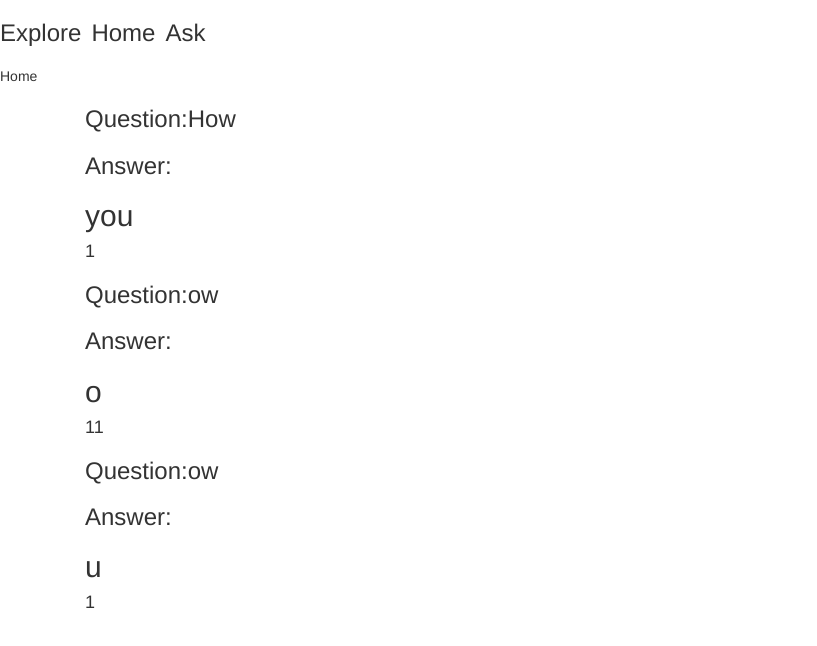
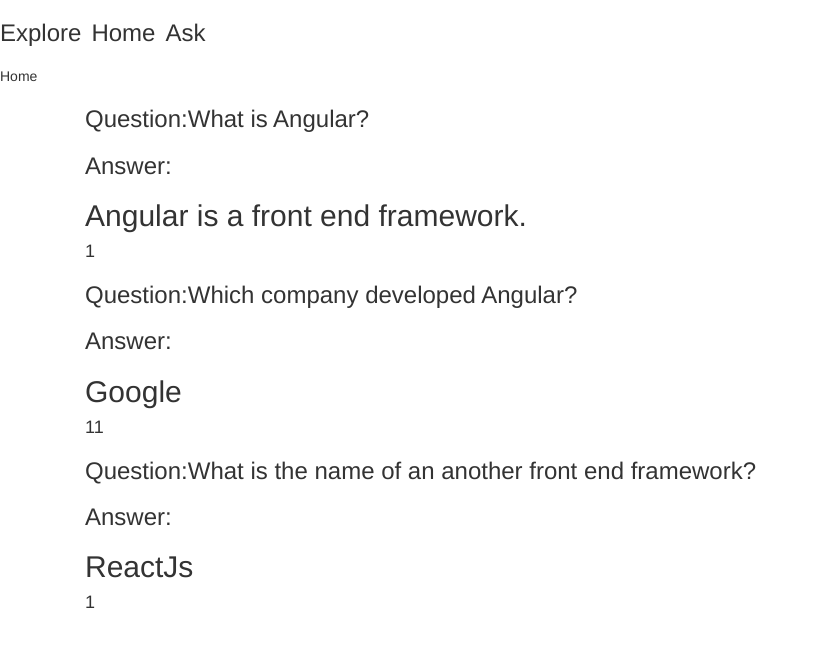
Before and after one commit to RitikDua/Angular, an Angular app: page / in a window 1280 px wide. Shown: the top 646 px of the page, without its empty margins (0-817 px from the left). Built offline with nearby package versions, Linux system fonts and the light colour scheme.

Commit message:
Add some questions

```diff
--- a/src/app/app.component.ts
+++ b/src/app/app.component.ts
@@ -19,11 +19,11 @@ export class AppComponent {
   constructor(){
   	this.questions=[];
     this.articles=[
-      new Article(new Question("How",new Answer("you",1))),
-,     new Article(new Question("ow",new Answer("o",11))),
-,     new Article(new Question("ow",new Answer("u",1))),
-     new Article(new Question("Howasd")),
-,     new Article(new Question("Howasd")),
+      new Article(new Question("What is Angular?",new Answer("Angular is a front end framework.",1))),
+,     new Article(new Question("Which company developed Angular?",new Answer("Google",11))),
+,     new Article(new Question("What is the name of an another front end framework?",new Answer("ReactJs",1))),
+     new Article(new Question("How are you?")),
+,     new Article(new Question("What is your name?")),
 
     ];
 
```
